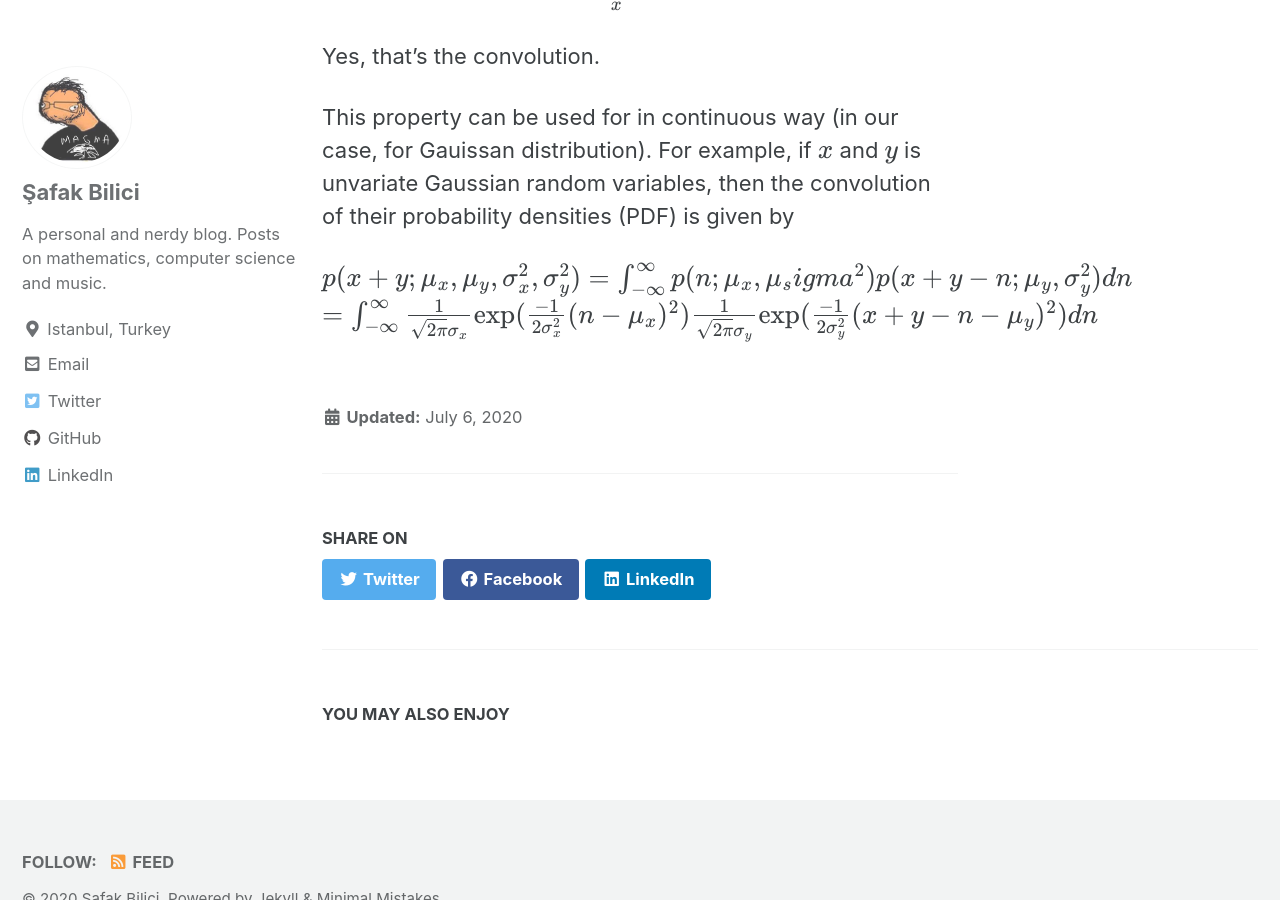
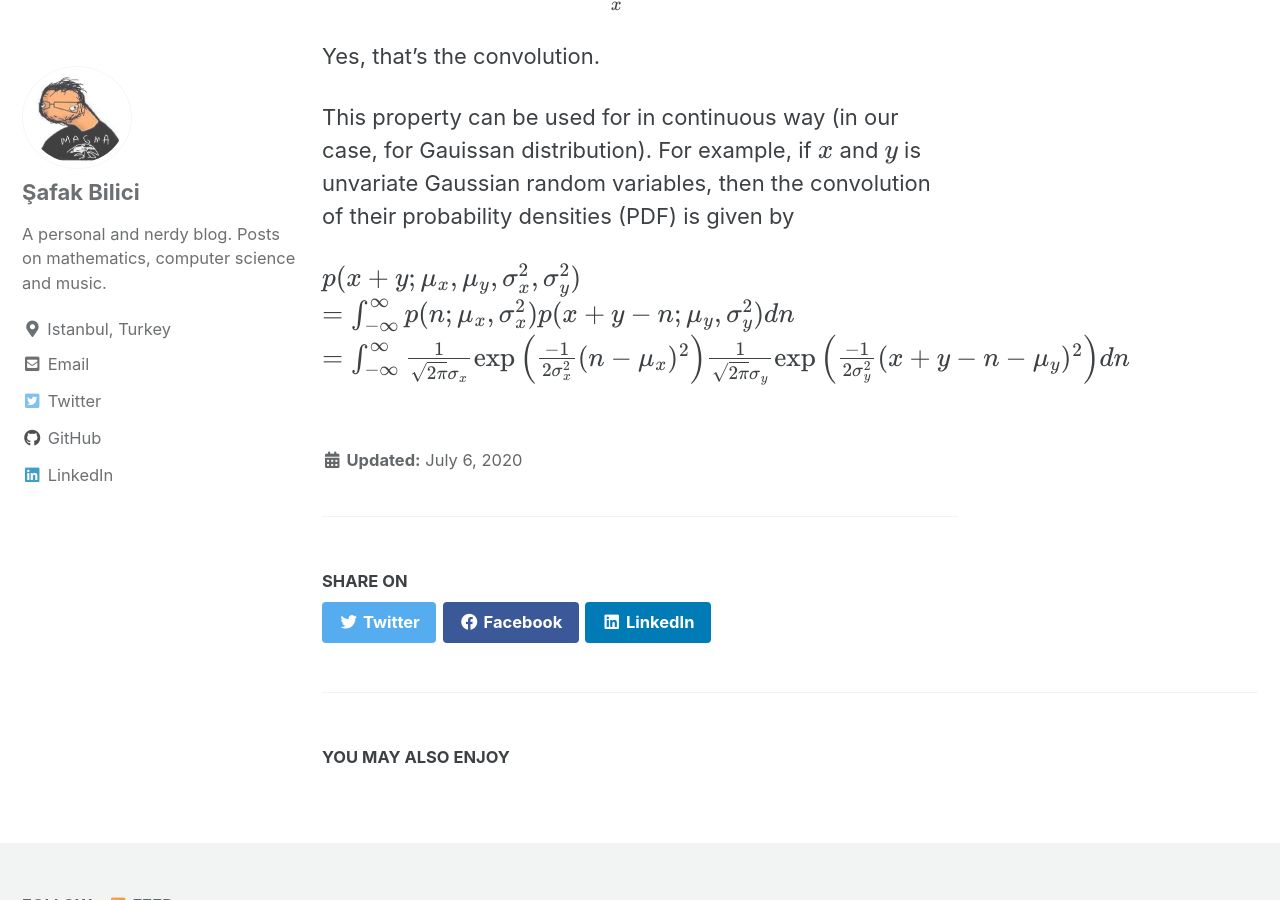
Before and after one commit to safakkbilici/safakkbilici.github.io, a Jekyll site: the page built from _posts/2020-07-06-getting-started.md, in a window 1280 px wide and 900 px high, scrolled down 3302 px. Built offline with Jekyll 4.4.1, drawn with Linux system fonts in a browser that asks for light colours; cached includes are drawn as plain includes; formulas are drawn with MathJax 3.

Commit message:
post added

```diff
--- a/_posts/2020-07-06-getting-started.md
+++ b/_posts/2020-07-06-getting-started.md
@@ -64,5 +64,6 @@ Yes, that's the convolution.
 
 This property can be used for in continuous way (in our case, for Gauissan distribution). For example, if $$x$$ and $$y$$ is unvariate Gaussian random variables, then the convolution of their probability densities (PDF) is given by
 
-$$p(x+y;\mu_x,\mu_y,\sigma_x^2,\sigma_y^2) = \int_{-\infty}^{\infty}p(n;\mu_x,\mu_sigma^2)p(x+y-n;\mu_y,\sigma_y^2) dn$$
-$$=\int_{-\infty}^{\infty} \frac{1}{\sqrt{2\pi}\sigma_x}\exp(\frac{-1}{2\sigma_x^2}(n-\mu_x)^2)\frac{1}{\sqrt{2\pi}\sigma_y}\exp(\frac{-1}{2\sigma_y^2}(x+y-n-\mu_y)^2)dn$$
+$$p(x+y;\mu_x,\mu_y,\sigma_x^2,\sigma_y^2)$$
+$$= \int_{-\infty}^{\infty}p(n;\mu_x,\sigma_x^2)p(x+y-n;\mu_y,\sigma_y^2) dn$$
+$$=\int_{-\infty}^{\infty} \frac{1}{\sqrt{2\pi}\sigma_x}\exp\left(\frac{-1}{2\sigma_x^2}(n-\mu_x)^2\right)\frac{1}{\sqrt{2\pi}\sigma_y}\exp\left(\frac{-1}{2\sigma_y^2}(x+y-n-\mu_y)^2\right)dn$$
```
